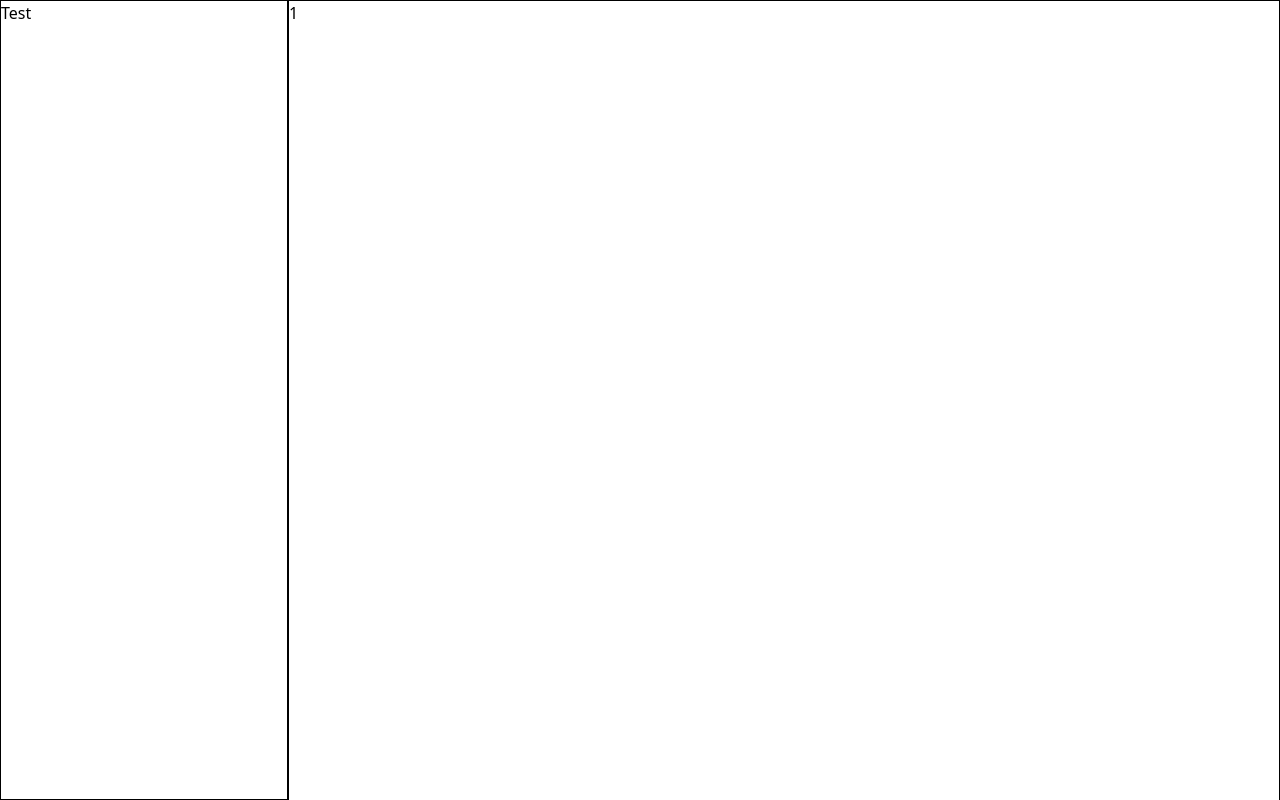
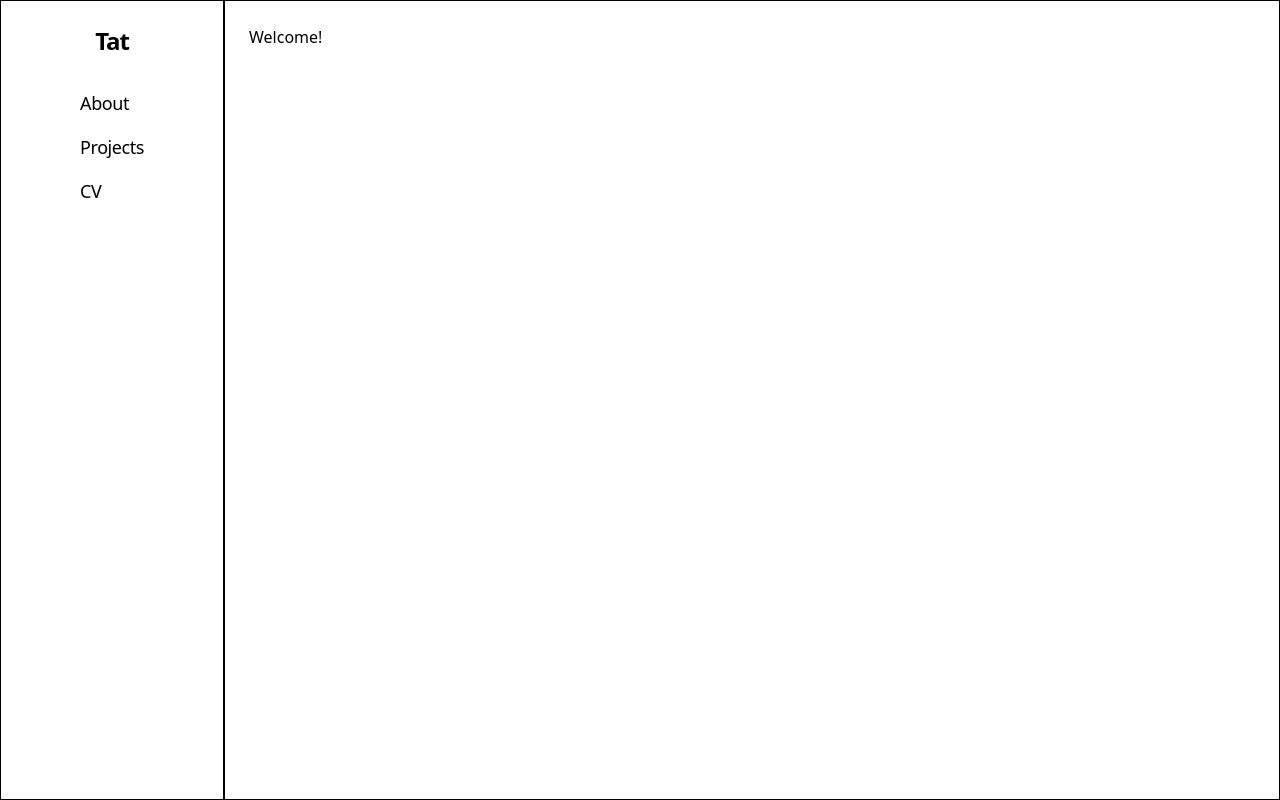
Before and after one commit to socratat-b/My-Portfolio, a React (Vite) app: page / in a window 1280 px wide. Shown: the top 800 px of the page. Built offline with nearby package versions, Linux system fonts and the light colour scheme.

Commit message:
fix layout of the sidebar for bigger screen

```diff
--- a/src/components/Sidebar.tsx
+++ b/src/components/Sidebar.tsx
@@ -1,7 +1,34 @@
+import { Link } from "react-router-dom";
+
 export default function SideBar() {
   return (
-    <aside className="hidden lg:block sticky h-dvh inset-y-0 left-0 w-72 border border-black">
-      <h1>Test</h1>
+    <aside className="hidden lg:flex flex-col items-center py-6 sticky h-dvh inset-y-0 left-0 w-56 border border-black ">
+      <Link
+        to={"/"}
+        className="font-black tracking-tighter text-2xl mb-8 block"
+      >
+        Tat
+      </Link>
+
+      <nav>
+        <ul className="space-y-4">
+          <li>
+            <Link className="text-lg tracking-tight font-medium" to="/about">
+              About
+            </Link>
+          </li>
+          <li>
+            <Link className="text-lg tracking-tight font-medium" to="/projects">
+              Projects
+            </Link>
+          </li>
+          <li>
+            <Link className="text-lg tracking-tight font-medium" to="/">
+              CV
+            </Link>
+          </li>
+        </ul>
+      </nav>
     </aside>
   );
 }
--- a/src/pages/HomePage.tsx
+++ b/src/pages/HomePage.tsx
@@ -1,12 +1,7 @@
 export default function HomePage() {
   return (
-    <main className="flex-1 border border-black">
-      <div className="h-screen">1</div>
-      <div className="h-screen">2</div>
-      <div className="h-screen">3</div>
-      <div className="h-screen">4</div>
-      <div className="h-screen">5</div>
-      <div className="h-screen">6</div>
+    <main className="flex-1 lg:py-6 px-6 border border-black min-h-screen">
+      <h1 className="">Welcome!</h1>
     </main>
   );
 }
```
